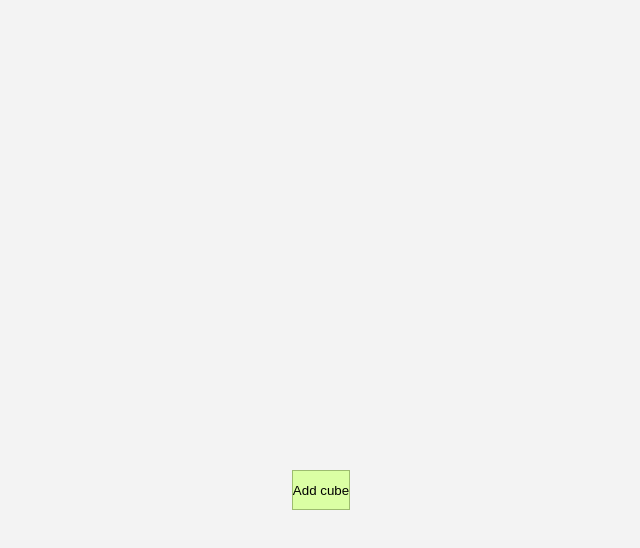
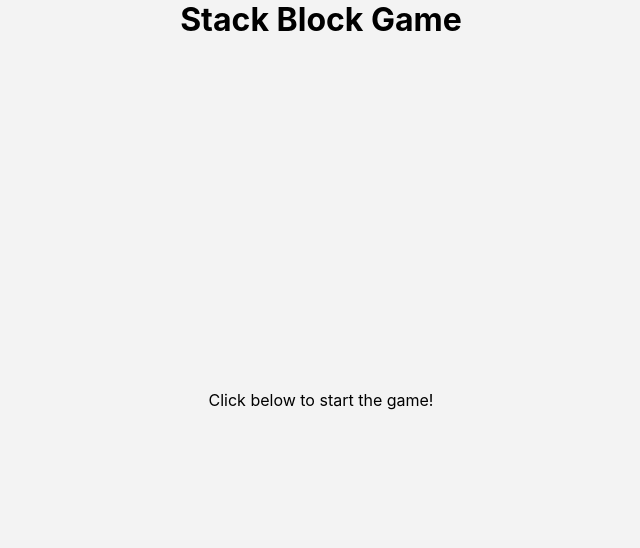
Before and after one commit to Trast00/stack-block-game, a React (Create React App) app: page / in a window 1280 px wide. Shown: the top 548 px of the page, without its empty margins (319-959 px from the left). Built offline with nearby package versions, Linux system fonts and the light colour scheme.

Commit message:
Add btn-start to start the game

```diff
--- a/src/App.css
+++ b/src/App.css
@@ -1,15 +1,26 @@
 * {
   margin: 0;
   padding: 0;
+}
+
+.flex-center {
+  display: flex;
+  align-items: center;
+  justify-content: center;
 }
 
 .App {
   min-height: 100vh;
   text-align: center;
   background-color: #f3f3f3;
-  display: flex;
-  justify-content: center;
-  align-items: center;
+  flex-direction: column;
+  justify-content: flex-start;
+}
+
+.btn-start {
+  position: absolute;
+  width: 100%;
+  height: 100%;
 }
 
 .list-blocks {
--- a/src/App.js
+++ /dev/null
@@ -1,12 +0,0 @@
-import './App.css';
-import ListBlock from './components/ListBlock';
-
-function App() {
-  return (
-    <div className="App">
-      <ListBlock />
-    </div>
-  );
-}
-
-export default App;
--- /dev/null
+++ b/src/App.jsx
@@ -0,0 +1,20 @@
+import { useState } from 'react';
+import './App.css';
+import ListBlock from './components/ListBlock';
+
+const App = () => {
+  const [isGameStarted, setGameStarted] = useState(false)
+  const changeGameState = () => {
+    if (!isGameStarted){
+      setGameStarted(true)
+    }
+  }
+  return (
+    <div className="flex-center App">
+      <h1>Stack Block Game</h1>
+      {isGameStarted? <ListBlock />: <p className='flex-center btn-start' onClick={changeGameState}>Click below to start the game!</p>}
+    </div>
+  );
+}
+
+export default App;
--- a/src/components/ListBlock.jsx
+++ b/src/components/ListBlock.jsx
@@ -16,7 +16,6 @@ const ListBlock = () => {
 
       {listBlock}
 
-
     </ul>
   )
 }
```
